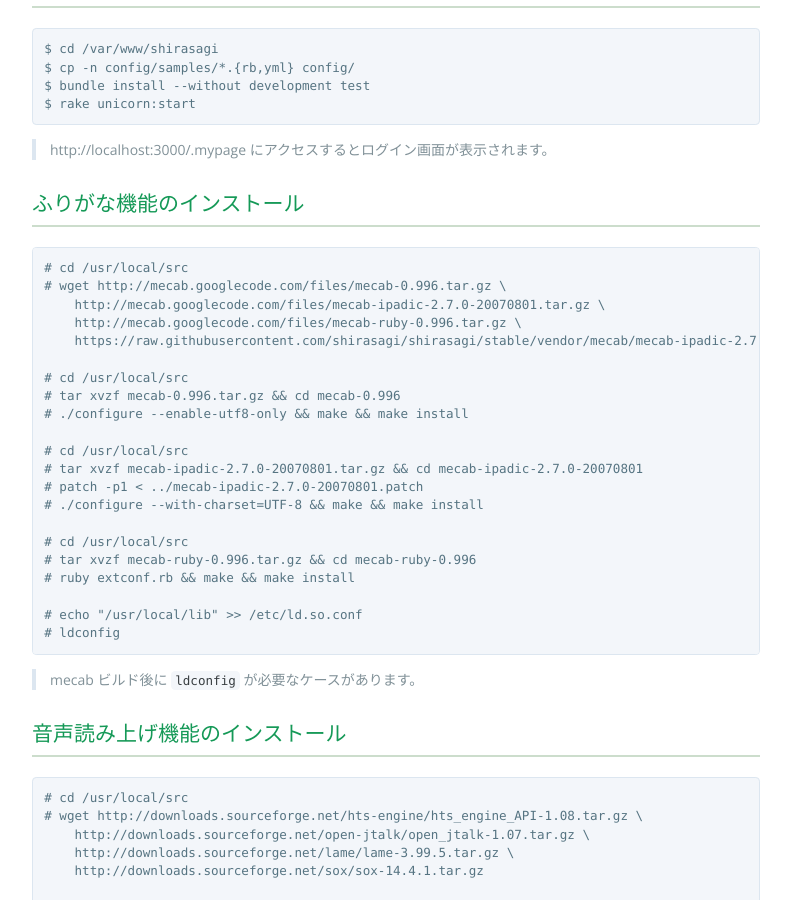
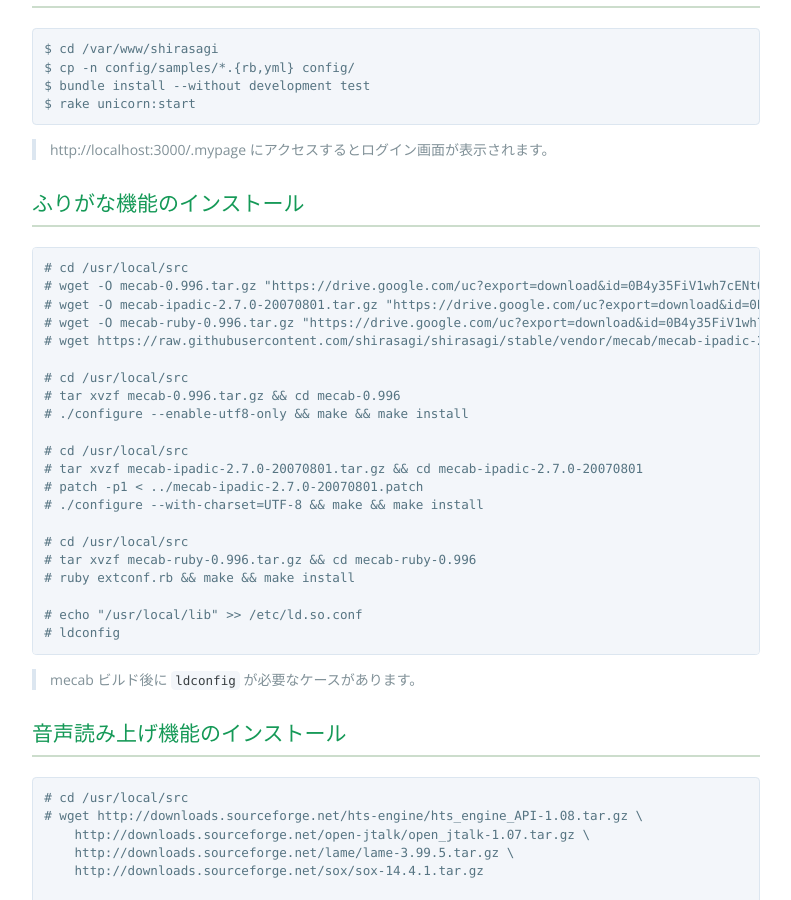
Before and after one commit to shirasagi/shirasagi.github.io, a Jekyll site: the page built from installation/manual.md, in a window 1280 px wide and 900 px high, scrolled down 2347 px. Shown: the whole window, without its empty margins (244-1035 px from the left). Built offline with Jekyll 4.4.1, drawn with Linux system fonts in a browser that asks for light colours; nearby versions of some CDN libraries; some of the changed lines change nothing that is shown.

Commit message:
[fix] mecab download url

```diff
--- a/installation/manual.md
+++ b/installation/manual.md
@@ -123,10 +123,10 @@ $ rake unicorn:start
 
 ~~~
 # cd /usr/local/src
-# wget http://mecab.googlecode.com/files/mecab-0.996.tar.gz \
-    http://mecab.googlecode.com/files/mecab-ipadic-2.7.0-20070801.tar.gz \
-    http://mecab.googlecode.com/files/mecab-ruby-0.996.tar.gz \
-    https://raw.githubusercontent.com/shirasagi/shirasagi/stable/vendor/mecab/mecab-ipadic-2.7.0-20070801.patch
+# wget -O mecab-0.996.tar.gz "https://drive.google.com/uc?export=download&id=0B4y35FiV1wh7cENtOXlicTFaRUE"
+# wget -O mecab-ipadic-2.7.0-20070801.tar.gz "https://drive.google.com/uc?export=download&id=0B4y35FiV1wh7MWVlSDBCSXZMTXM"
+# wget -O mecab-ruby-0.996.tar.gz "https://drive.google.com/uc?export=download&id=0B4y35FiV1wh7VUNlczBWVDZJbE0"
+# wget https://raw.githubusercontent.com/shirasagi/shirasagi/stable/vendor/mecab/mecab-ipadic-2.7.0-20070801.patch
 
 # cd /usr/local/src
 # tar xvzf mecab-0.996.tar.gz && cd mecab-0.996
```
